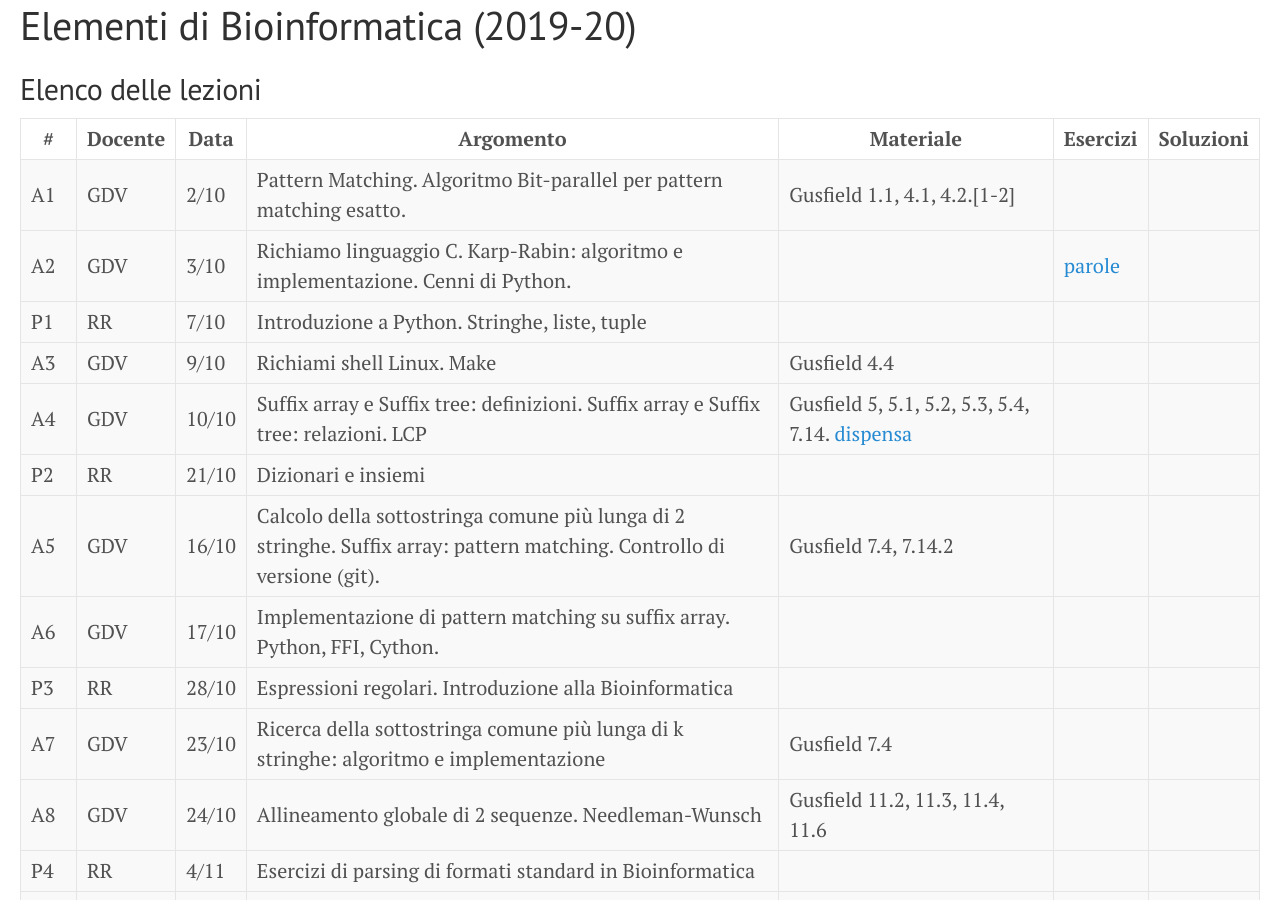
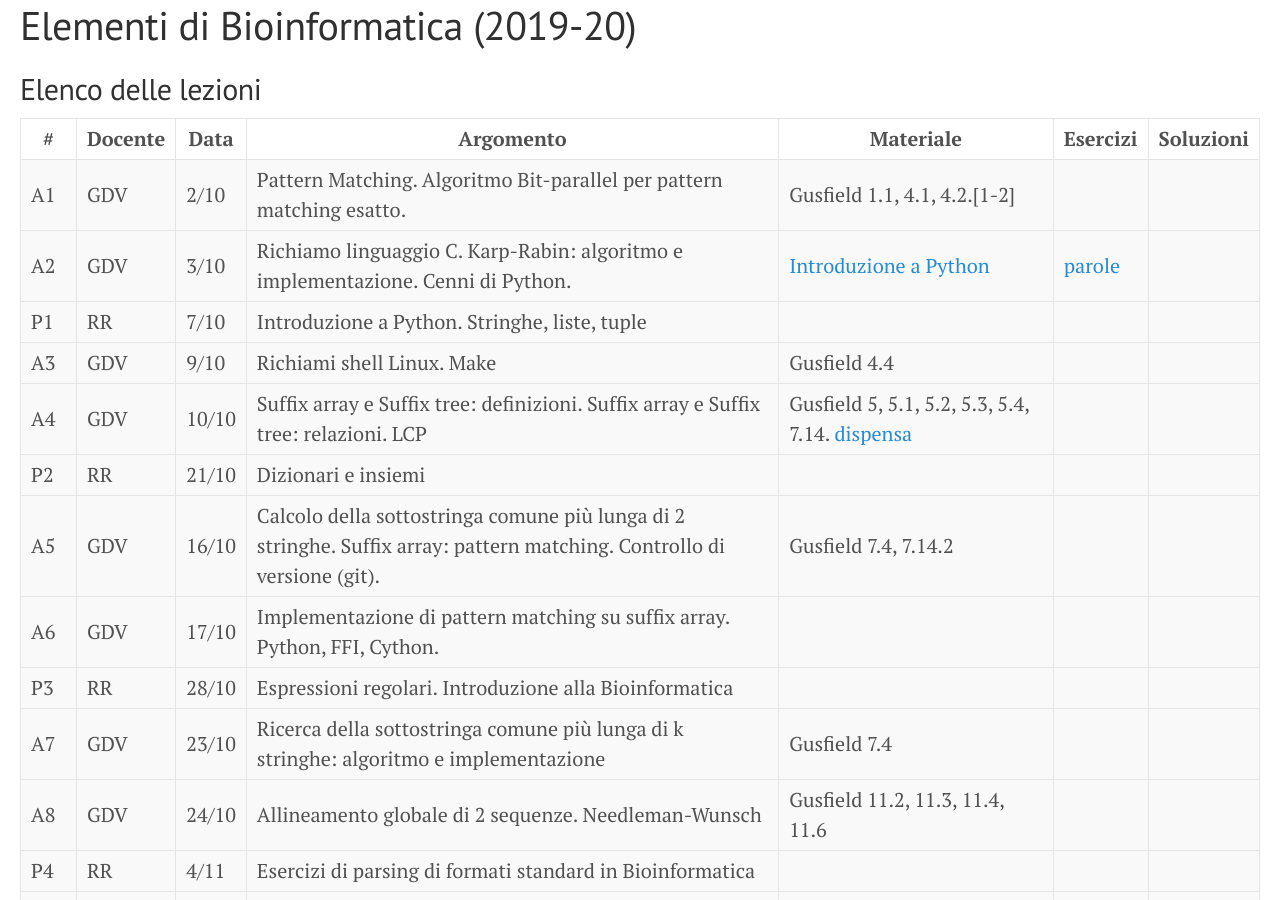
Before and after one commit to bioinformatica-corso/lezioni, a Jekyll site: the page built from docs/index.md, in a window 1280 px wide and 900 px high. Built offline with Jekyll 4.4.1, drawn with Linux system fonts in a browser that asks for light colours.

Commit message:
Link materiale lab1
Link materiale lab1

```diff
--- a/docs/index.md
+++ b/docs/index.md
@@ -10,7 +10,7 @@ title: Elementi di Bioinformatica (2019-20)
 | --  | ---     | ----- | ---------                                                                                                               | ----------                                                                                                     | -------------                          | --------- |
 | A1  | GDV     | 2/10  | Pattern Matching. Algoritmo Bit-parallel per pattern matching esatto.                                                   | Gusfield 1.1, 4.1, 4.2.[1-2]                                                                                   |                                        |           |
 | --  | ---     | ----- | ---------                                                                                                               | ----------                                                                                                     | -------------                          | --------- |
-| A2  | GDV     | 3/10  | Richiamo linguaggio C. Karp-Rabin: algoritmo e implementazione. Cenni di Python.                                        |                                                                                                                | [parole](c-esercizio-parole-frequenti) |           |
+| A2  | GDV     | 3/10  | Richiamo linguaggio C. Karp-Rabin: algoritmo e implementazione. Cenni di Python.                                        | [Introduzione a Python](laboratorio/7ott19/lezione1-introduzione.ipynb)                                                                                                               | [parole](c-esercizio-parole-frequenti) |           |
 | --  | ---     | ----- | ---------                                                                                                               | ----------                                                                                                     | -------------                          | --------- |
 | P1  | RR      | 7/10  | Introduzione a Python. Stringhe, liste, tuple                                                                           |                                                                                                                |                                        |           |
 | --  | ---     | ----- | ---------                                                                                                               | ----------                                                                                                     | -------------                          | --------- |
```
